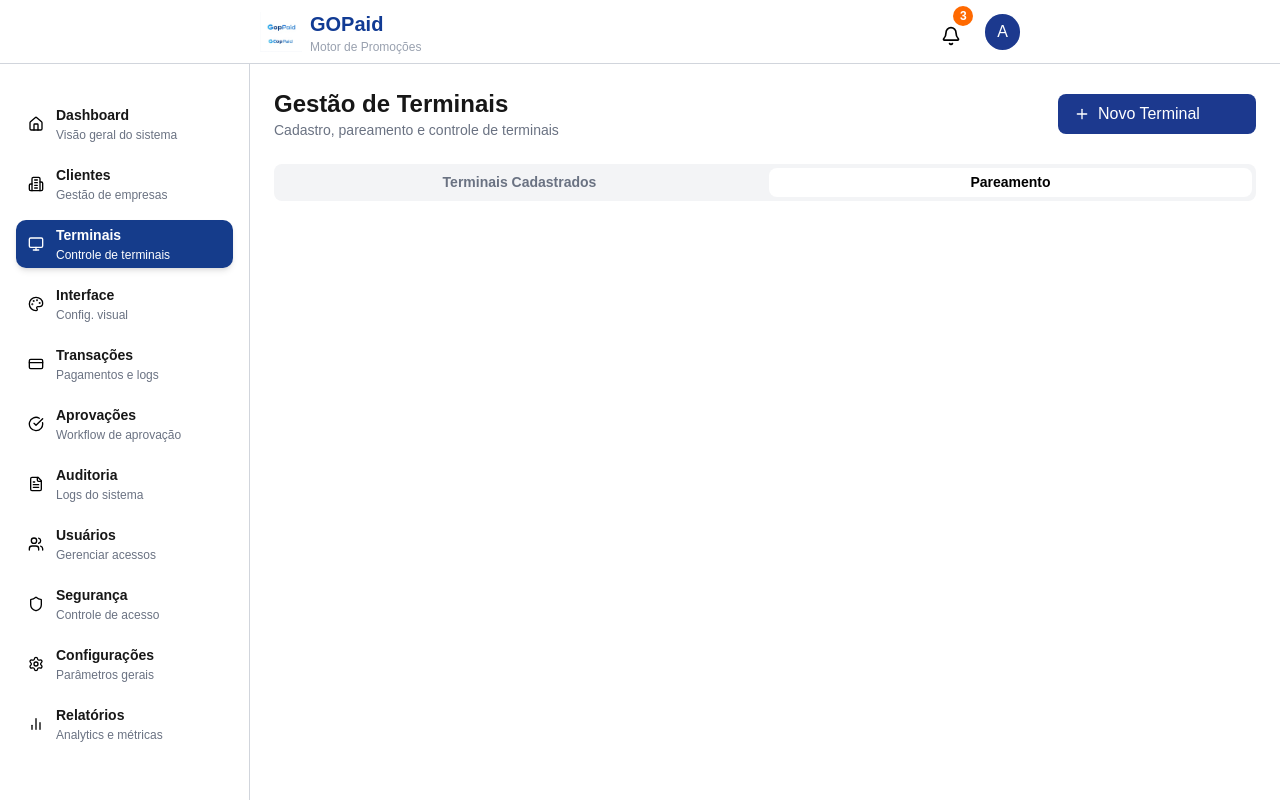
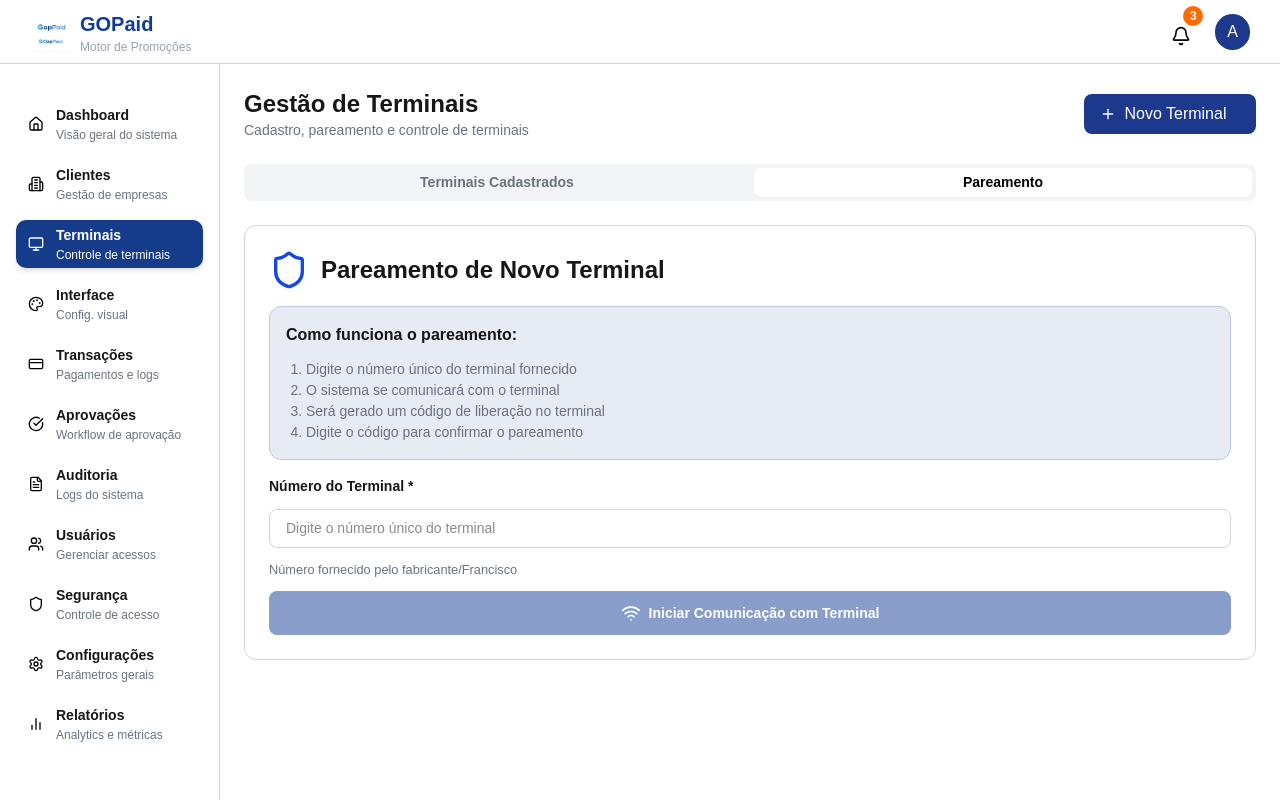
Before and after one commit to JohannPDaniel/Meu-projeto, a Next.js app: page /terminais/pareamento in a window 1280 px wide. Built offline with nearby package versions, Linux system fonts and the light colour scheme.

Commit message:
terminando pagina dos terminais

```diff
--- a/src/app/globals.css
+++ b/src/app/globals.css
@@ -24,9 +24,9 @@
   --breakpoint-xss: 320px;
   --breakpoint-xs: 375px;
   --breakpoint-sm: 425px;
-  --breakpoint-tablet: 768px;
-  --breakpoint-laptop: 1024px;
-  --breakpoint-desktop: 1440px;
+  --breakpoint-md: 768px;
+  --breakpoint-lg: 1023px;
+  --breakpoint-xl: 1440px;
 }
 
 body {
--- a/src/app/terminais/layout.tsx
+++ b/src/app/terminais/layout.tsx
@@ -22,7 +22,7 @@ export default function Clientes({ children }: { children: React.ReactNode }) {
 				</div>
 				<Link
 					href='/terminais/cadastrados'
-					className='inline-flex items-center gap-2 bg-blue-900 text-white md:w-60 px-4 py-2 rounded-lg'>
+					className='inline-flex items-center gap-2 bg-blue-900 text-white md:w-55 lg:w-50 xl:w-45 px-4 py-2 rounded-lg'>
 					<Plus size={16} /> Novo Terminal
 				</Link>
 			</div>
--- a/src/app/terminais/pareamento/page.tsx
+++ b/src/app/terminais/pareamento/page.tsx
@@ -1,7 +1,45 @@
+import { Shield, Wifi } from 'lucide-react';
+
 export default function Pareamento() {
-  return (
-    <>
-      <h1></h1>
-    </>
-  );
+	return (
+		<div className='flex flex-col gap-4 border border-gray-300 p-6 rounded-xl'>
+			<div className='flex items-center gap-3'>
+				<Shield
+					className='xss:w-10 xss:h-10 text-blue-700'
+				/>
+				<h1 className='text-2xl font-[600]'>Pareamento de Novo Terminal</h1>
+			</div>
+
+			<div className='flex flex-col gap-3 border border-[#bcc8e1] p-4 rounded-xl bg-[#e7ebf4]'>
+				<h1 className='text-[16px] font-bold'>Como funciona o pareamento:</h1>
+
+				<ol className='list-decimal text-[14px] text-gray-500 pl-5'>
+					<li>Digite o número único do terminal fornecido</li>
+					<li>O sistema se comunicará com o terminal</li>
+					<li>Será gerado um código de liberação no terminal</li>
+					<li>Digite o código para confirmar o pareamento</li>
+				</ol>
+			</div>
+
+			<form className='flex flex-col gap-3'>
+				<label className='flex flex-col gap-3'>
+					<span className='text-[14px] font-bold'>Número do Terminal *</span>
+					<input
+						type='text'
+						placeholder='Digite o número único do terminal'
+						className='xss:text-[12px] xs:text-[14px] border border-gray-300 py-2 pl-4 rounded-lg'
+					/>
+				</label>
+
+				<small className='text-gray-500'>
+					Número fornecido pelo fabricante/Francisco
+				</small>
+
+				<button className='flex items-center justify-center gap-2 bg-[#889dc9] text-white text-[14px] font-bold px-6 py-2 rounded-lg'>
+					<Wifi className="xss:w-10 xs:w-7 sm:w-5 xss:h-10 xs:h-7 sm:w-5 text-white font-bold" />
+					Iniciar Comunicação com Terminal
+				</button>
+			</form>
+		</div>
+	);
 }
```
